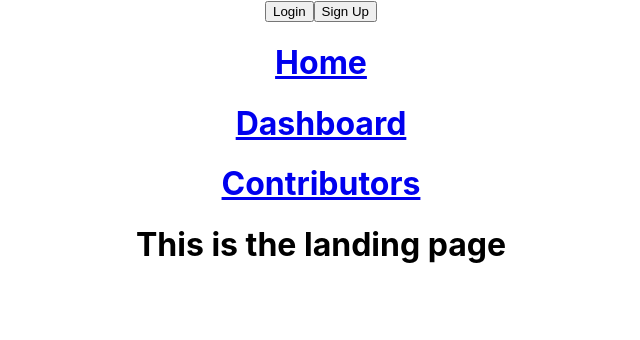
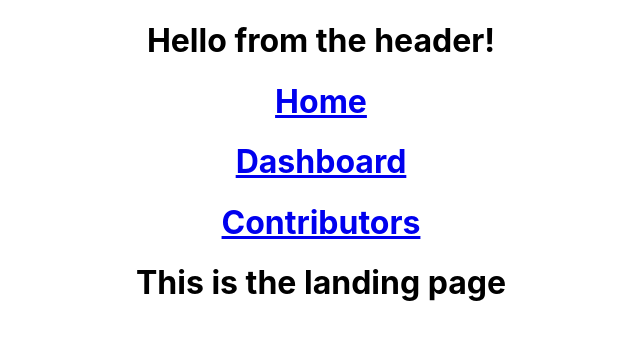
Before and after one commit to Justinean/EnviroPact, a React (Create React App) app in the folder client/: page / in a window 1280 px wide. Shown: the top 340 px of the page, without its empty margins (319-959 px from the left). Built offline with nearby package versions, Linux system fonts and the light colour scheme.

Commit message:
Removed the helpers i was using in the header

```diff
--- a/client/src/components/Header.js
+++ b/client/src/components/Header.js
@@ -6,35 +6,11 @@ import SignupForm from './SignupForm';
 import LoginForm from './LoginForm';
 
 export default function Header(props) {
-    const [[displaySignUp, setDisplaySignUp], [displayLogin, setDisplayLogin]] = [useState(false), useState(false)]
-
-    const showLogin = () => {
-        setDisplaySignUp(false)
-        setDisplayLogin(!displayLogin)
-    }
-
-    const showSignUp = () => {
-        setDisplayLogin(false)
-        setDisplaySignUp(!displaySignUp)
-    }
-
-    const logout = () => {
-        Auth.logout();
-    }
-
     return(
         <Container>
-            {Auth.loggedIn() ?
-            <button onClick={logout}>Logout</button>
-            :
-            (
-            <div>
-                <button onClick={showLogin}>Login</button><button onClick={showSignUp}>Sign Up</button>
-            </div>
-            )
+            {
+                <h1>Hello from the header!</h1>
             }
-            {displaySignUp ? <SignupForm></SignupForm> : null}
-            {displayLogin ? <LoginForm></LoginForm> : null}
         </Container>
     )
 }
```
